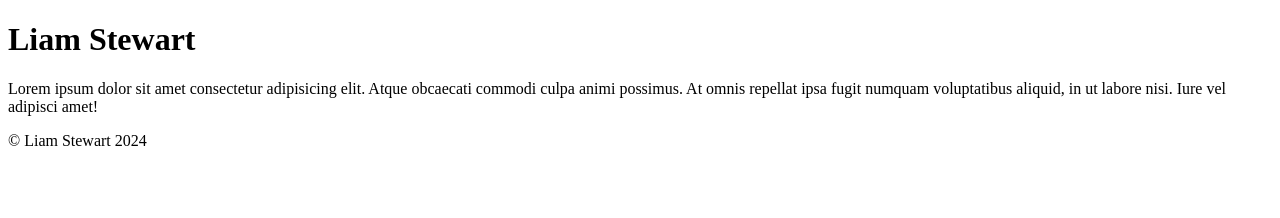
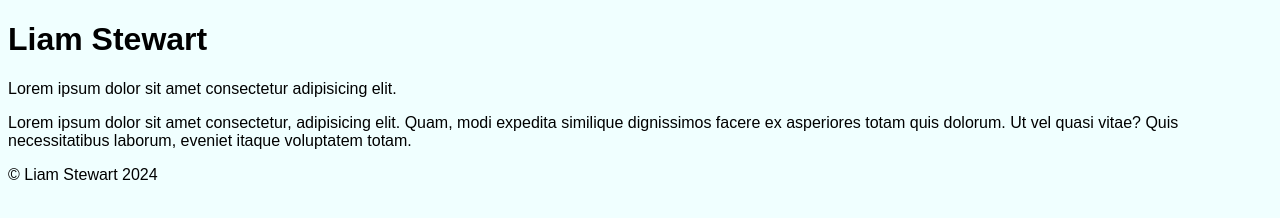
Before and after one commit to liamstewart23/week4-comp6062, a plain HTML site: page index.html in a window 1280 px wide. Drawn offline with Linux system fonts and the light colour scheme.

Commit message:
Update index.html
added stylesheet into html

```diff
--- a/index.html
+++ b/index.html
@@ -2,6 +2,7 @@
 <html>
     <head>
         <title>My website</title>
+        <link rel="stylesheet" href="css/style.css">
     </head>
     <body>
         <header>
@@ -9,8 +10,9 @@
         </header>
         <main>
             <p>
-                Lorem ipsum dolor sit amet consectetur adipisicing elit. Atque obcaecati commodi culpa animi possimus. At omnis repellat ipsa fugit numquam voluptatibus aliquid, in ut labore nisi. Iure vel adipisci amet!
+                Lorem ipsum dolor sit amet consectetur adipisicing elit.
             </p>
+            <p>Lorem ipsum dolor sit amet consectetur, adipisicing elit. Quam, modi expedita similique dignissimos facere ex asperiores totam quis dolorum. Ut vel quasi vitae? Quis necessitatibus laborum, eveniet itaque voluptatem totam.</p>
         </main>
         <footer>
             &copy; Liam Stewart 2024
```
